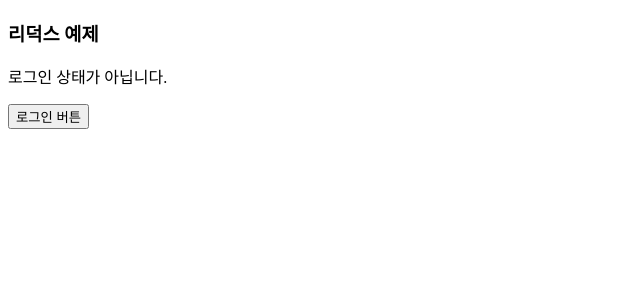
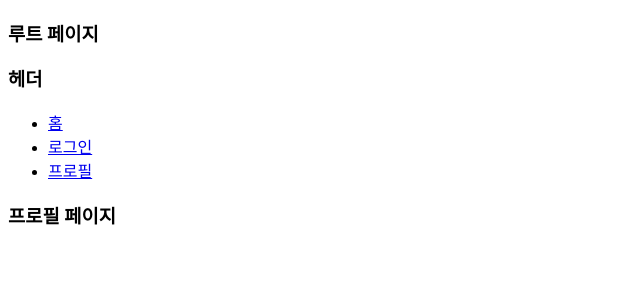
Before and after one commit to kant300/tj2025A_web2.09, a React (Vite) app in the folder reactapp/: page /profile in a window 1280 px wide. Shown: the top 300 px of the page, without its empty margins (0-640 px from the left). Built offline with nearby package versions, Linux system fonts and the light colour scheme.

Commit message:
20250922 day05 실습7

```diff
--- /dev/null
+++ b/reactapp/src/example/day05/실습7/App.jsx
@@ -0,0 +1,21 @@
+import { BrowserRouter, Route, Routes } from "react-router-dom";
+import HomePage from "./pages/HomePage";
+import LoginPage from "./pages/LoginPage";
+import ProfilePage from "./pages/ProfilePage";
+import Heaeder from "./components/Header";
+
+
+// [1] 리액트 라우터 : SPA (Single Page Application) 구현
+export default function App(props){
+    return(<>
+    <BrowserRouter>
+        <h3> 루트 페이지 </h3>
+        <Heaeder/>
+        <Routes>
+            <Route path="/" element={ <HomePage/> } />
+            <Route path="/login" element={ <LoginPage/> } />
+            <Route path="/profile" element={ <ProfilePage/> } />
+        </Routes>
+    </BrowserRouter>
+    </>)
+}
--- /dev/null
+++ b/reactapp/src/example/day05/실습7/components/Header.jsx
@@ -0,0 +1,14 @@
+import { Link } from "react-router-dom";
+
+export default function Heaeder(props){
+    return(<>
+        <div>
+            <h3> 헤더 </h3>
+            <ul>
+                <li> <Link to ="/"> 홈 </Link> </li>
+                <li> <Link to ="/login"> 로그인 </Link> </li>
+                <li> <Link to ="/profile"> 프로필 </Link> </li>
+            </ul>
+        </div>
+    </>)
+}
--- /dev/null
+++ b/reactapp/src/example/day05/실습7/pages/HomePage.jsx
@@ -0,0 +1,6 @@
+export default function HomePage(props){
+
+    return(<>
+        <h3> 홈 페이지 </h3>
+    </>)
+}
--- /dev/null
+++ b/reactapp/src/example/day05/실습7/pages/LoginPage.jsx
@@ -0,0 +1,13 @@
+
+export default function LoginPage(props){
+    const { isAuthenticated } = useSelector( (state)=> state.user );
+    console.log( isAuthenticated )
+
+    // const dispatch = useDispatch();
+
+
+
+    return(<>
+        <h3> 로그인 페이지 </h3>
+    </>)
+}
--- /dev/null
+++ b/reactapp/src/example/day05/실습7/pages/ProfilePage.jsx
@@ -0,0 +1,5 @@
+export default function ProfilePage(props){
+    return(<>
+        <h3> 프로필 페이지 </h3>
+    </>)
+}
--- a/reactapp/src/main.jsx
+++ b/reactapp/src/main.jsx
@@ -100,14 +100,19 @@ import Task6 from './example/day04/Task6.jsx';
 // create.render( <Task6 /> )
 
 //day05
-import Component13 from './example/day05/Component13.jsx';
-// [1] 내가 만든 스토어(여러개 상태(전역변수)리듀서를 갖는 저장소) import 불러오기
-import store from './example/day05/store.jsx';
-// [2] Store 사용할 곳에 store 공급해주기, <Provider store={ 내가만든스토어 }>
-import { Provider } from "react-redux";
-// * 주의할점 : dispatch 보다 먼저 'Provider' 실행되어야 한다.
-// 관례적으로 main.jsx 에서 공급한다. Provider로 감싼다.
-create.render(
-  <Provider store={ store }>
-    <Component13 />
-  </Provider>);
+// import Component13 from './example/day05/Component13.jsx';
+// // [1] 내가 만든 스토어(여러개 상태(전역변수)리듀서를 갖는 저장소) import 불러오기
+// import store from './example/day05/store.jsx';
+// // [2] Store 사용할 곳에 store 공급해주기, <Provider store={ 내가만든스토어 }>
+// import { Provider } from "react-redux";
+// // * 주의할점 : dispatch 보다 먼저 'Provider' 실행되어야 한다.
+// // 관례적으로 main.jsx 에서 공급한다. Provider로 감싼다.
+// create.render(
+//   <Provider store={ store }>
+//     <Component13 />
+//   </Provider>);
+
+// day05 실습7
+import App from './example/day05/실습7/App.jsx';
+
+create.render( <App /> );
```
Also changed, not shown: reactapp/src/example/day05/실습7/store/store.jsx (added), reactapp/src/example/day05/실습7/store/userStore.jsx (added), reactapp/src/example/day05/실습7/패키지구성.txt (added).
